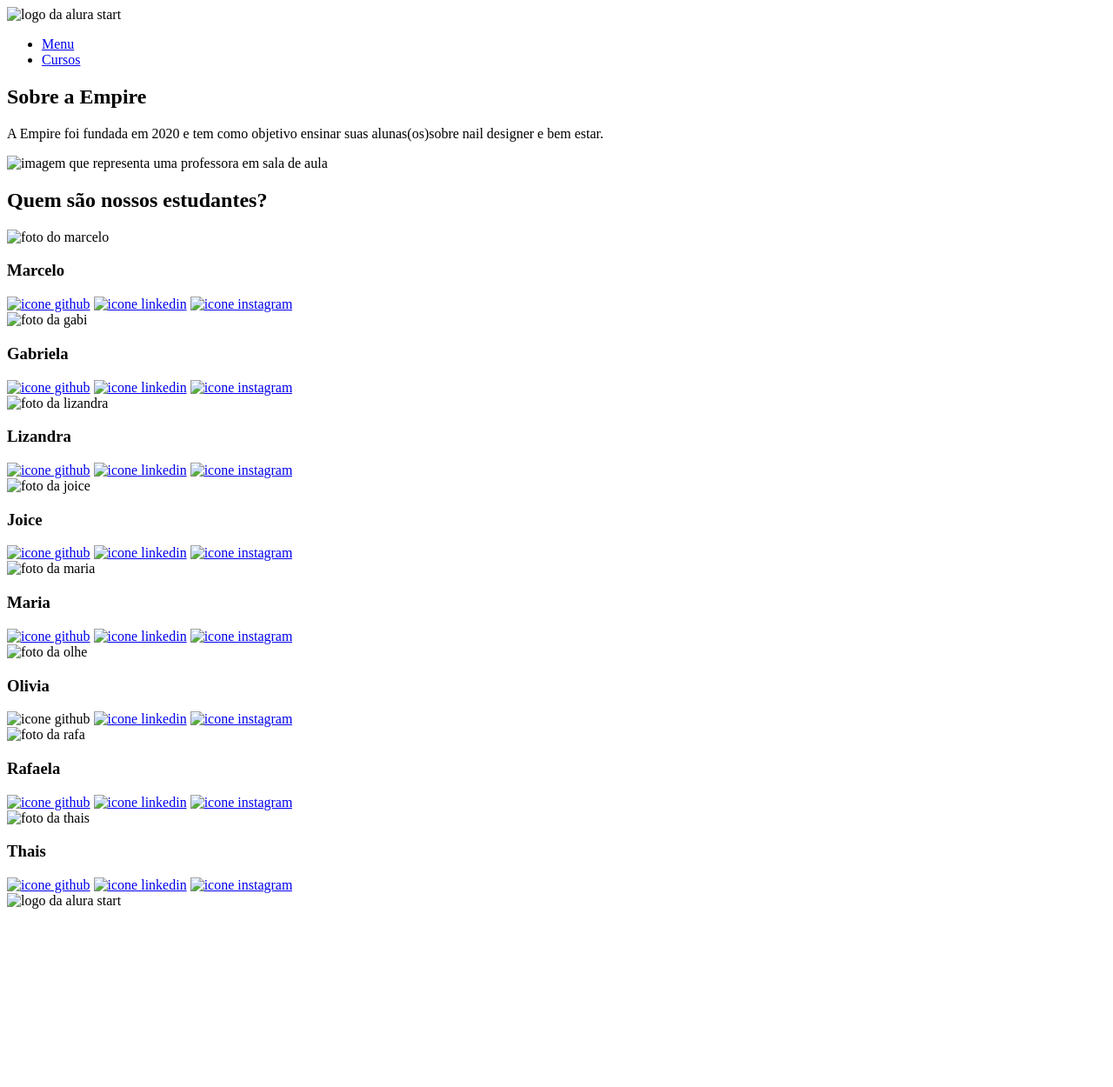
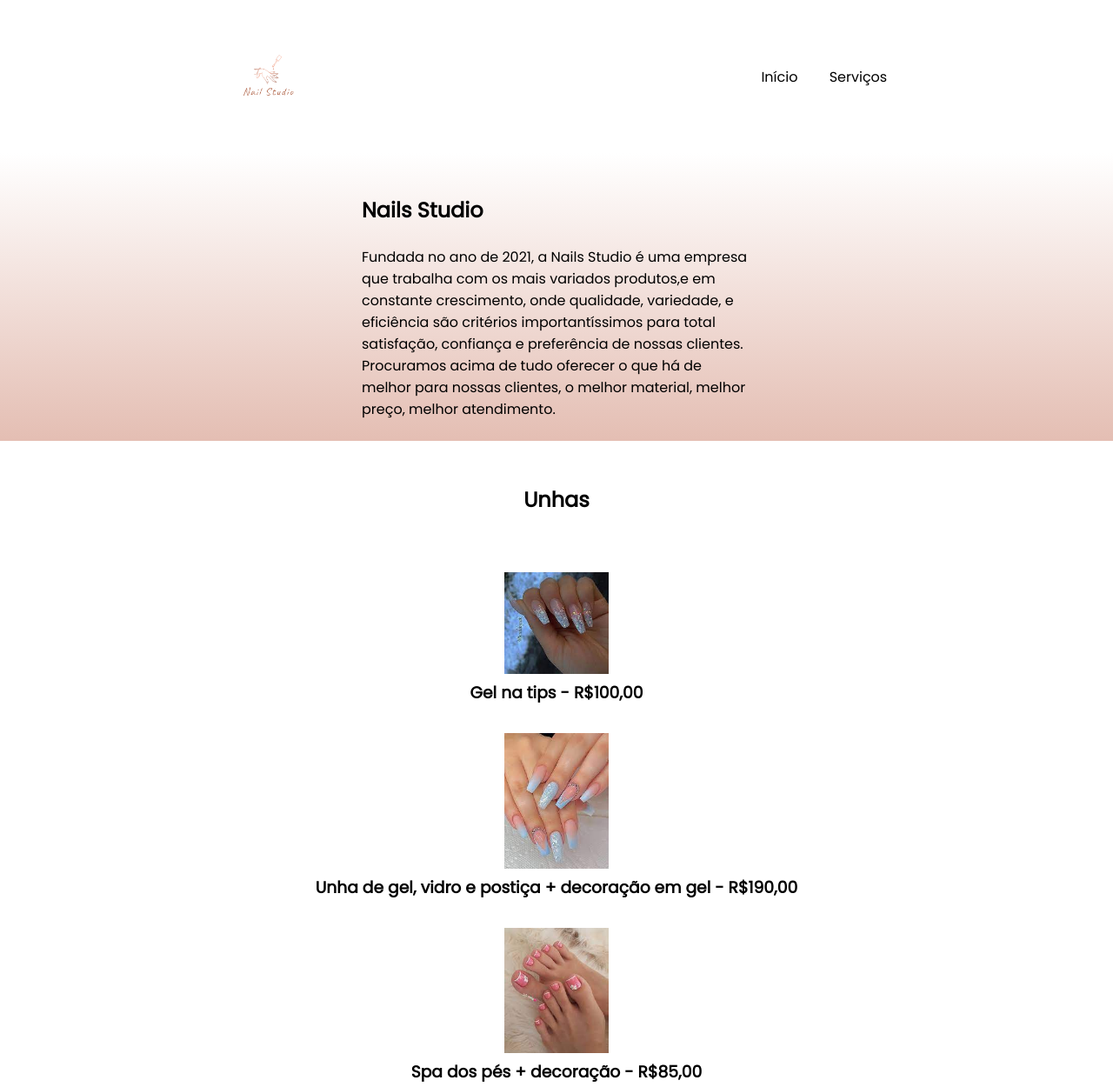
Before and after one commit to nksilva/nicknickole, a plain HTML site: page index.html in a window 1280 px wide. Shown: the top 1250 px of the page at 87% size. Before the commit the page ends 1053 px from the top, so only its background shows below. Drawn offline with Linux system fonts and the light colour scheme.

Commit message:
Add files via upload

```diff
--- a/index.html
+++ b/index.html
@@ -1,129 +1,70 @@
 <!DOCTYPE html>
 <html lang="en">
-
 <head>
     <meta charset="UTF-8">
     <meta http-equiv="X-UA-Compatible" content="IE=edge">
     <meta name="viewport" content="width=device-width, initial-scale=1.0">
-    <title>Equipe Alura Start</title>
+    <title>NS</title>
     <link rel="stylesheet" href="style.css">
     <link rel="preconnect" href="https://fonts.googleapis.com">
     <link rel="preconnect" href="https://fonts.gstatic.com" crossorigin>
     <link href="https://fonts.googleapis.com/css2?family=Poppins&display=swap" rel="stylesheet">
 </head>
-
 <body>
     <header class="cabecalho">
-        <img class="cabecalho-imagem" src="alurastart logo.png" alt="logo da alura start">
+        <img class="cabecalho-imagem" src="banner.png" alt="logo da Kr">
         <ul class="cabecalho-lista">
-            <li class="cabecalho-lista-item"><a href="#escola">Menu</a></li>
-            <li class="cabecalho-lista-item"><a href="#estudante">Cursos</a></li>
+            <li class="cabecalho-lista-item">Início</li>
+            <li class="cabecalho-lista-item">Serviços</li>
         </ul>
     </header>
-    <section id="escola">
+    <section class="escola">
         <div class="escola-div-conteudo">
-            <h2 class="escola-titulo">Sobre a Empire</h2>
-            <p class="escola-texto-um">A Empire foi fundada em 2020 e tem como objetivo ensinar suas alunas(os)sobre nail designer e bem estar.
+            <h2 class="escola-titulo">Nails Studio</h2>
+            <p class="escola-texto-um">Fundada no ano de 2021, a Nails Studio é uma empresa que trabalha com os mais variados produtos,e em constante crescimento, onde qualidade, variedade, e eficiência são critérios importantíssimos para total satisfação, confiança e preferência de nossas clientes.</p>
+            <p class="escola-texto-dois">Procuramos acima de tudo oferecer o que há de melhor para nossas clientes, o melhor material, melhor preço, melhor atendimento.
+
             </p>
+        </div>
 
-        </div>
-        <img class="escola-imagem" src="Formula-bro.png" alt="imagem que representa uma professora em sala de aula">
     </section>
+    <section class="produtos">
+        <h2 class="estudante-titulo">Unhas</h2>
+        <div class="produtos-todos">
+        <span></span>
+        <div class="produtos-div">
 
-    <section id="estudante">
-        <h2 class="estudante-titulo">Quem são nossos estudantes?</h2>
-        <div class="estudante-todos">
-            <span></span>
         <div class="estudante-div">
-                <img class="estudante-imagem" src="Marcelo.jpeg" alt="foto do marcelo">
-                <h3 class="estudante-nome">Marcelo</h3>
-                <a href="https://github.com/marcelopaludetto"><img class="estudante-icone" src="github.png"
-                        alt="icone github"></a>
-                <a href="https://linkedin.com/marcelopaludetto"><img class="estudante-icone" src="linkedin.png"
-                        alt="icone linkedin"></a>
-                <a href="https://instagram.com/marcelopaludetto"><img class="estudante-icone" src="instagram.png"
-                        alt="icone instagram"></a>
+            <img class="estudante-imagem" src="unha.jfif" alt="foto gabinete">
+            <h3 class="estudante-nome">Gel na tips - R$100,00</h3>
         </div>
         <div class="estudante-div">
-                <img class="estudante-imagem" src="Gabi.jpg" alt="foto da gabi">
-                <h3 class="estudante-nome">Gabriela</h3>
-                <a href="https://github.com/GabrielaM-L"><img class="estudante-icone" src="github.png"
-                        alt="icone github"></a>
-                <a href="https://www.linkedin.com/in/gabriela-marcomini-de-lima/"><img class="estudante-icone"
-                        src="linkedin.png" alt="icone linkedin"></a>
-                <a href="https://www.instagram.com/gabriela_marcomini/"><img class="estudante-icone" src="instagram.png"
-                        alt="icone instagram"></a>
-            </div>
-            <div class="estudante-div">
-                <img class="estudante-imagem" src="Liz.jpg" alt="foto da lizandra">
-                <h3 class="estudante-nome">Lizandra</h3>
-                <a href="https://github.com/LizandraDuarte40"><img class="estudante-icone" src="github.png"
-                        alt="icone github"></a>
-                <a href="https://www.linkedin.com/in/lizandrarlm-duarte/"><img class="estudante-icone"
-                        src="linkedin.png" alt="icone linkedin"></a>
-                <a href="https://www.instagram.com/lizandrarlm"><img class="estudante-icone" src="instagram.png"
-                        alt="icone instagram"></a>
+            <img class="estudante-imagem" src="unnha2.jfif" alt="foto mouse">
+            <h3 class="estudante-nome">Unha de gel, vidro e postiça + decoração em gel - R$190,00</h3>
+
         </div>
         <span></span>
         <span></span>
         <div class="estudante-div">
-                <img class="estudante-imagem" src="Joice.jpg" alt="foto da joice">
-                <h3 class="estudante-nome">Joice</h3>
-                <a href="https://github.com/JoiceAlura"><img class="estudante-icone" src="github.png"
-                        alt="icone github"></a>
-                <a href="https://www.linkedin.com/in/joicebarbaresco/"><img class="estudante-icone" src="linkedin.png"
-                        alt="icone linkedin"></a>
-                <a href="https://www.instagram.com/joicebarbaresco/"><img class="estudante-icone" src="instagram.png"
-                        alt="icone instagram"></a>
+            <img class="estudante-imagem" src="unha3.jfif" alt="foto do teclado">
+            <h3 class="estudante-nome">Spa dos pés + decoração - R$85,00</h3>
+
         </div>
         <div class="estudante-div">
-                <img class="estudante-imagem" src="Maria.jpg" alt="foto da maria">
-                <h3 class="estudante-nome">Maria</h3>
-                <a href="https://github.com/MagePSR"><img class="estudante-icone" src="github.png"
-                        alt="icone github"></a>
-                <a href="https://www.linkedin.com/in/mariageovanna"><img class="estudante-icone" src="linkedin.png"
-                        alt="icone linkedin"></a>
-                <a href="https://www.instagram.com/magpsr/"><img class="estudante-icone" src="instagram.png"
-                        alt="icone instagram"></a>
+            <img class="estudante-imagem" src="unha 4.jfif" alt="foto do fone">
+            <h3 class="estudante-nome">Decoração + cutilagem completa do pés - R$50,00</h3>
+
         </div>
         <div class="estudante-div">
-                <img class="estudante-imagem" src="Olivia.jpg" alt="foto da olhe">
-                <h3 class="estudante-nome">Olivia</h3>
-                <img class="estudante-icone" src="github.png" alt="icone github">
-                <a href="https://www.linkedin.com/in/olhe/"><img class="estudante-icone" src="linkedin.png"
-                        alt="icone linkedin"></a>
-                <a href="https://github.com/olhe12"><img class="estudante-icone" src="instagram.png"
-                        alt="icone instagram"></a>
-            </div>
-            <span></span>
-            <span></span>
-            <div class="estudante-div">
-                <img class="estudante-imagem" src="Rafa.jpg" alt="foto da rafa">
-                <h3 class="estudante-nome">Rafaela</h3>
-                <a href="https://github.com/rafaelamunhoz12"><img class="estudante-icone" src="github.png"
-                        alt="icone github"></a>
-                <a href="http://linkedin.com/in/rafaela-felix-munhoz-oliveira-02160a10a"><img class="estudante-icone"
-                        src="linkedin.png" alt="icone linkedin"></a>
-                <a href="https://www.instagram.com/rafafmo/"><img class="estudante-icone" src="instagram.png"
-                        alt="icone instagram"></a>
-            </div>
-            <div class="estudante-div">
-                <img class="estudante-imagem" src="Thais.jpg" alt="foto da thais">
-                <h3 class="estudante-nome">Thais</h3>
-                <a href="https://github.com/Thaispianucci"><img class="estudante-icone" src="github.png"
-                        alt="icone github"></a>
-                <a href="https://www.linkedin.com/in/thais-pianucci-benedicto-54a9a416/"><img class="estudante-icone"
-                        src="linkedin.png" alt="icone linkedin"></a>
-                <a href="https://www.instagram.com/thaispianucci/"><img class="estudante-icone" src="instagram.png"
-                        alt="icone instagram"></a>
+            <img class="estudante-imagem" src="unha5.jfif" alt="foto do pad">
+            <h3 class="estudante-nome">Decoração + cutilagem - R$60,00</h3>
+
         </div>
 
     </div>
     </section>
+    <footer class="rodape">
 
-    <footer class="rodape">
-        <img class="rodape-imagem" src="alurastart logo.png" alt="logo da alura start">
     </footer>
 </body>
-
 </html>
--- a/style.css
+++ b/style.css
@@ -1,92 +1,85 @@
-* {
-    margem :  0 ;
-    preenchimento :  0 ;
+*{
+    margin: 0;
+    padding: 0;
 }
-corpo {
-    font-family :  'Poppins' , sem serifa;
+body {
+    font-family: 'Poppins', sans-serif;
 }
-. cabecalho {
-    cor de fundo :  # 424E61 ;
-    cor : branco;
-    exibição : flexível;
-    justificar-conteúdo : espaço ao redor;
-    itens de alinhamento : centro;
-    preenchimento :  24 px  0 ;
+.cabecalho {
+    background-color: #ffffff;
+    color: rgb(0, 0, 0);
+    display: flex;
+    justify-content: space-around;
+    align-items: center;
+    padding: 24px 0;
 }
 
-. cabecalho-imagem {
-    largura :  10 % ;
+.cabecalho-imagem{
+    width: 10%;
 }
 
-. cabecalho-lista-item {
-    exibição : bloco em linha;
-    margem :  0  16 px ;
-    tamanho da fonte :  16 px ;
+.cabecalho-lista-item{
+    display: inline-block;
+    margin: 0 16px;
+    font-size: 16px;
 }
 
-. cabecalho-lista-item  a {
-    decoração de texto : nenhum;
-    cor : branco;
+.escola-imagem{
+    width: 25%;
 }
 
-. escola-imagem {
-    largura :  25 % ;
+.escola{
+    background-image: linear-gradient(#ffffff,#e4beb3);
+    color:rgb(0, 0, 0);
+    display: flex;
+    justify-content: center;
+    align-items: center;
+    padding: 24px 0;
 }
 
-# escola {
-    background-image :  linear-gradient ( # 424E61 , # 16CFF8 );
-    cor : branco;
-    exibição : flexível;
-    justificar-conteúdo : centro;
-    itens de alinhamento : centro;
-    preenchimento :  24 px  0 ;
-}
-
-. escola-div-conteudo {
-    largura :  35 % ;
+.escola-div-conteudo{
+    width: 35%;
 }
 
 
-. escola-título {
-    preenchimento :  24 px  0 ;
+.escola-titulo{
+    padding: 24px 0;
 }
 
-# estudante {
-    preenchimento :  24 px  0 ;
+.estudante{
+    padding: 24px 0;
+}
+.estudante-imagem{
+    width: 120px;
 }
 
-
-. estudante-imagem {
-    largura :  120 pixels ;
+.estudante-icone{
+    width: 24px;
+    padding: 4px 8px;
 }
 
-. ícone do estudante {
-    largura :  24px ; _
-    preenchimento :  4 px  8 px ;
+.estudante-div{
+    text-align: center;
+    padding: 16px 0;
 }
 
-. estudante-div {
-    alinhamento de texto : centro;
-    preenchimento :  16 px  0 ;
+.estudante-titulo{
+    text-align: center;
+    padding: 50px 0;
 }
 
-. estudante-título {
-    alinhamento de texto : centro;
-    preenchimento :  50 px  0 ;
+.estudante-todos{
+    display: grid;
+    grid-template-columns: 20% 20% 20% 20% 20%;
 }
 
-. estudante-todos {
-    exibição : grade;
-    grid-template-columns :  20 %  20 %  20 %  20 %  20 % ;
+.rodape{
+    background-color: black;
+    text-align: center;
 }
 
-. rodape {
-    cor de fundo : preto;
-    alinhamento de texto : centro;
-}
-
-. rodape-imagem {
-    altura :  60px ; _
-    preenchimento :  12 px  0 ;
+.rodape-imagem{
+    height: 60px;
+    padding: 12px 0;
 
 }
```
Also changed, not shown: banner.png (added), unha 4.jfif (added), unha.jfif (added), unha3.jfif (added), unha5.jfif (added), unnha2.jfif (added). Lines whose indentation alone changed are shown as unchanged.
